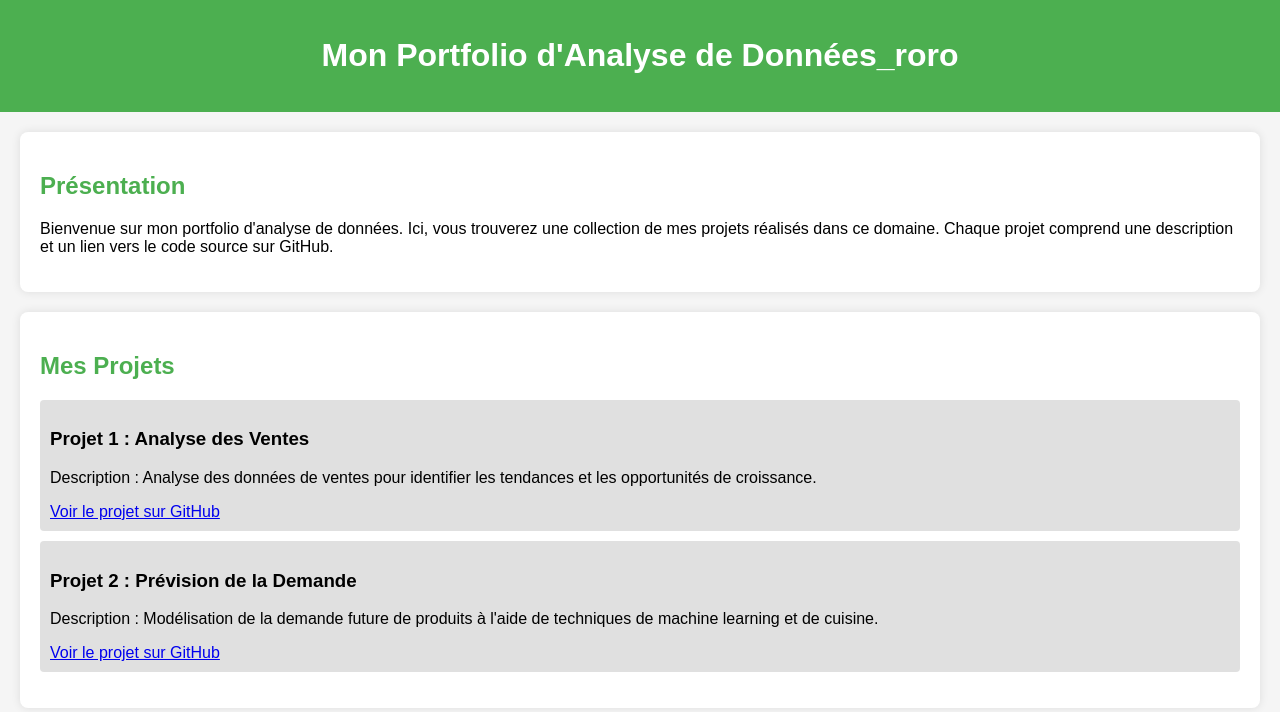
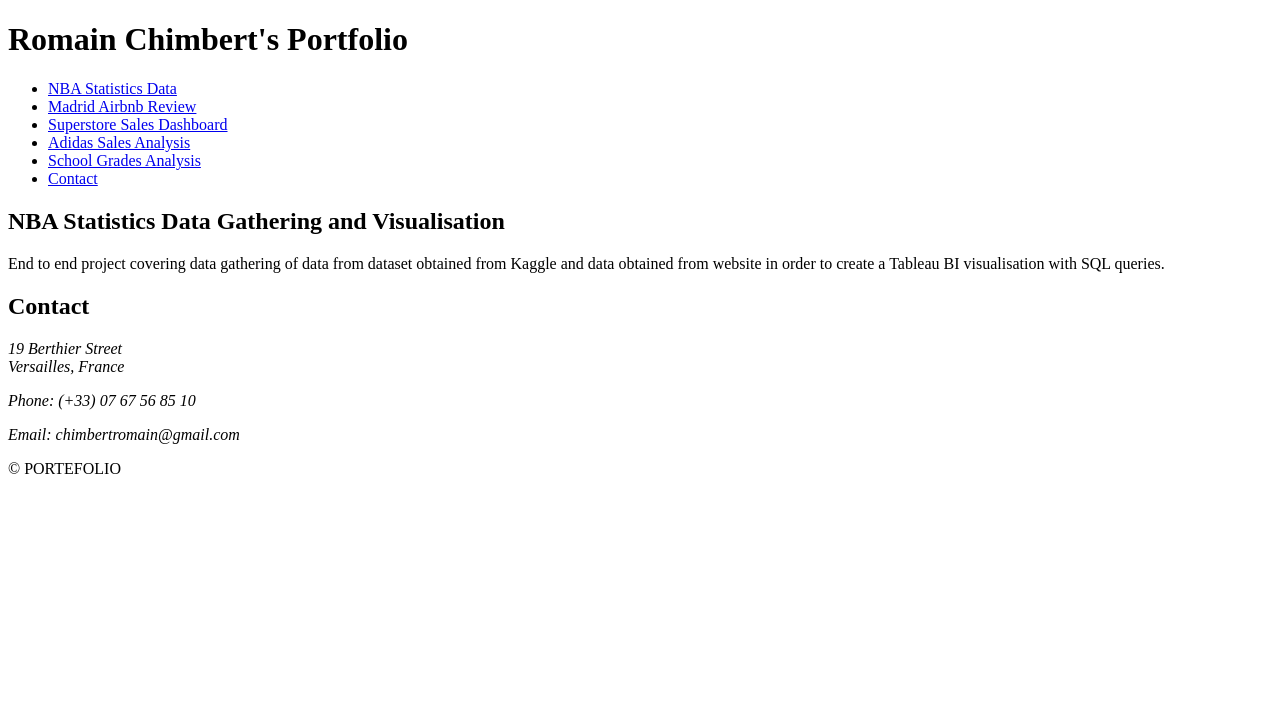
Before and after one commit to rchimbert/portefolio_chimbert.io, a plain HTML site: page index.html in a window 1280 px wide. Drawn offline with Linux system fonts and the light colour scheme.

Commit message:
ajouter site

```diff
--- a/index.html
+++ b/index.html
@@ -1,67 +1,47 @@
 <!DOCTYPE html>
-<html lang="fr">
+<html lang="en">
 <head>
     <meta charset="UTF-8">
     <meta name="viewport" content="width=device-width, initial-scale=1.0">
-    <title>Mon Portfolio d'Analyse de Données de Romain_chimbert</title>
-    <style>
-        body {
-            font-family: Arial, sans-serif;
-            margin: 0;
-            padding: 0;
-            background-color: #f5f5f5;
-        }
-        header {
-            background-color: #4CAF50;
-            color: white;
-            text-align: center;
-            padding: 1em;
-        }
-        section {
-            margin: 20px;
-            padding: 20px;
-            background-color: white;
-            border-radius: 8px;
-            box-shadow: 0 0 10px rgba(0, 0, 0, 0.1);
-        }
-        h2 {
-            color: #4CAF50;
-        }
-        ul {
-            list-style-type: none;
-            padding: 0;
-        }
-        li {
-            background: #e0e0e0;
-            margin: 10px 0;
-            padding: 10px;
-            border-radius: 4px;
-        }
-    </style>
+    <title>Portfolio</title>
+    <link rel="stylesheet" href="styles.css"> <!-- Assurez-vous de créer un fichier CSS séparé -->
 </head>
 <body>
     <header>
-        <h1>Mon Portfolio d'Analyse de Données_roro</h1>
+        <h1>Romain Chimbert's Portfolio</h1>
     </header>
-    <section>
-        <h2>Présentation</h2>
-        <p>Bienvenue sur mon portfolio d'analyse de données. Ici, vous trouverez une collection de mes projets réalisés dans ce domaine. Chaque projet comprend une description et un lien vers le code source sur GitHub.</p>
+
+    <nav>
+        <ul>
+            <li><a href="#nba">NBA Statistics Data</a></li>
+            <li><a href="#airbnb">Madrid Airbnb Review</a></li>
+            <li><a href="#superstore">Superstore Sales Dashboard</a></li>
+            <li><a href="#adidas">Adidas Sales Analysis</a></li>
+            <li><a href="#grades">School Grades Analysis</a></li>
+            <li><a href="#contact">Contact</a></li>
+        </ul>
+    </nav>
+
+    <section id="nba">
+        <h2>NBA Statistics Data Gathering and Visualisation</h2>
+        <p>End to end project covering data gathering of data from dataset obtained from Kaggle and data obtained from website in order to create a Tableau BI visualisation with SQL queries.</p>
+        <!-- Ajoutez d'autres détails et liens vers les projets ici -->
     </section>
-    <section>
-        <h2>Mes Projets</h2>
-        <ul>
-            <li>
-                <h3>Projet 1 : Analyse des Ventes</h3>
-                <p>Description : Analyse des données de ventes pour identifier les tendances et les opportunités de croissance.</p>
-                <a href="https://www.linkedin.com/in/romain-chimbert-988448201/">Voir le projet sur GitHub</a>
-            </li>
-            <li>
-                <h3>Projet 2 : Prévision de la Demande</h3>
-                <p>Description : Modélisation de la demande future de produits à l'aide de techniques de machine learning et de cuisine.</p>
-                <a href="https://www.linkedin.com/in/romain-chimbert-988448201/">Voir le projet sur GitHub</a>
-            </li>
-            <!-- Ajoutez plus de projets ici -->
-        </ul>
+
+    <!-- Ajoutez des sections similaires pour les autres projets -->
+
+    <section id="contact">
+        <h2>Contact</h2>
+        <address>
+            <p>19 Berthier Street<br>Versailles, France</p>
+            <p>Phone: (+33) 07 67 56 85 10</p>
+            <p>Email: chimbertromain@gmail.com</p>
+        </address>
+        <!-- Ajoutez des liens vers les réseaux sociaux ici -->
     </section>
+
+    <footer>
+        <p>&copy; PORTEFOLIO</p>
+    </footer>
 </body>
 </html>
```
